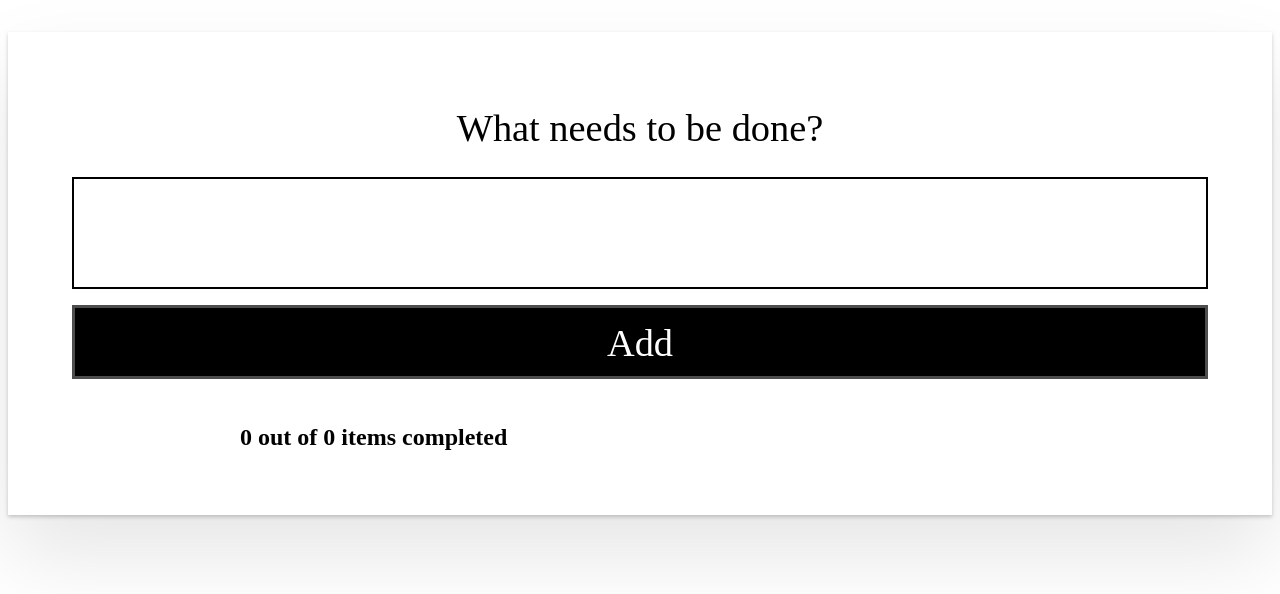
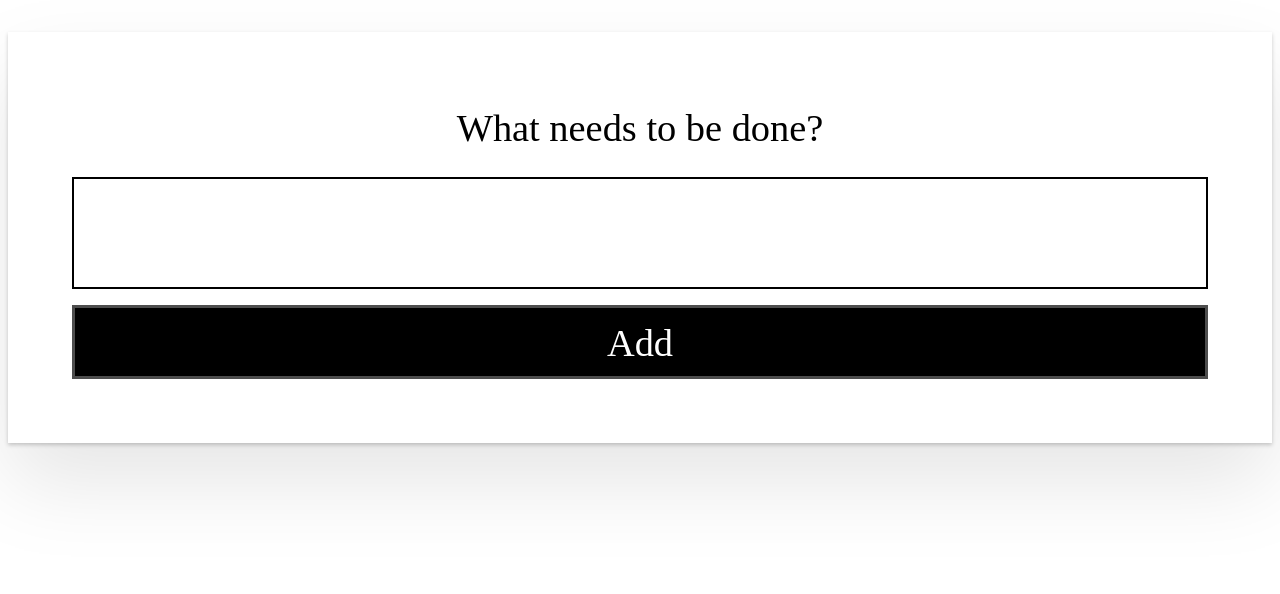
Before and after one commit to ReubenMenezes/Svelte-Todo-List, a Svelte app: page / in a window 1280 px wide. Shown: the top 594 px of the page. Built offline with nearby package versions, Linux system fonts and the light colour scheme.

Commit message:
Remove completed key

```diff
--- a/src/components/Todos.svelte
+++ b/src/components/Todos.svelte
@@ -1,10 +1,8 @@
 <script>
     let todoList = []
-    $:totalTodos = todoList.length;
-    let completedTodos = todoList.filter(e => e.completed).length;
     let newTodo;
     function addTodoItem(){
-        todoList = [...todoList,{task:newTodo,completed:false}]
+        todoList = [...todoList,{task:newTodo}]
     }
 </script>
 
@@ -28,13 +26,10 @@
       </button>
     </form>
 
-    <!-- TodosStatus -->
     {#each todoList as {task} }
       <div class="todo">
         <h3 class="task-text">{task}</h3>
         <button class="btn__danger">Remove Task</button>
       </div>
     {/each}
-
-    <h2 id="list-heading">{completedTodos} out of {totalTodos} items completed</h2>
-    </div>
+ </div>
```
